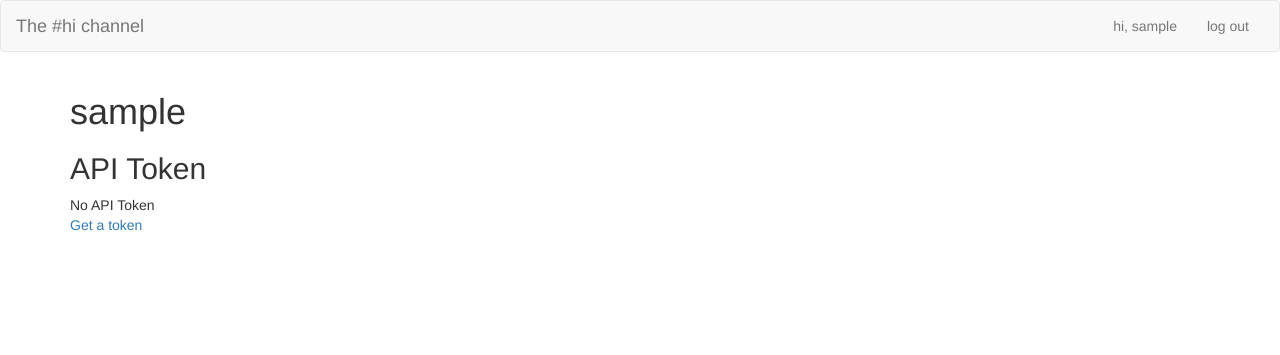
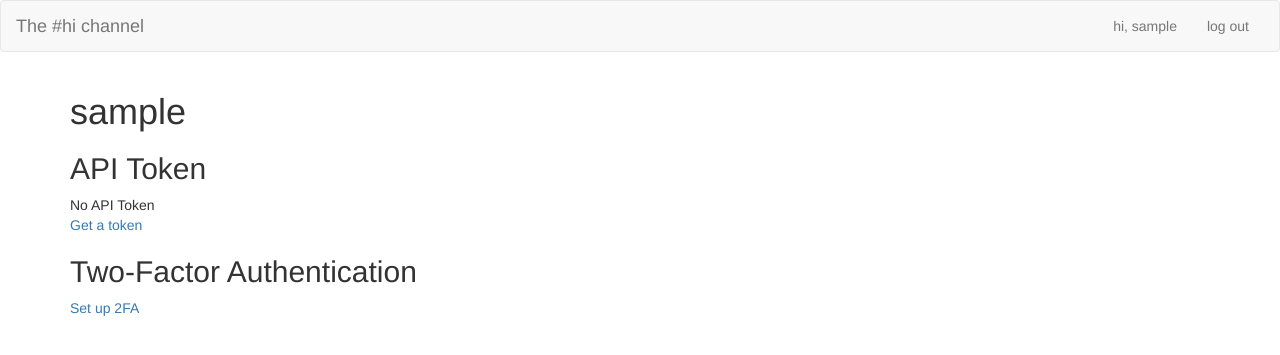
Before and after one commit to stvnrlly/thehichannel, a Django app: page /account/profile/ in a window 1280 px wide. Shown: the top 355 px of the page. Run offline with Django 3.2, Linux system fonts and the light colour scheme; the visitor is signed in with stand-in values (Sample User, id 1); data that the repository does not hold is empty; parts of the project's set-up code (start-up, migrations or seed data) failed here and were passed over; some libraries are stand-ins or nearby versions.

Commit message:
2fa template

```diff
--- a/thehichannel/templates/thehichannel/profile.html
+++ b/thehichannel/templates/thehichannel/profile.html
@@ -15,6 +15,15 @@
   </div>
   <a class="usa-button" href="/account/refresh_token/">Get a token</a>
   {% endif %}
+  <h2>Two-Factor Authentication</h2>
+  {% if user.totpdevice_set.all %}
+  <div class="">
+    <a href="/account/two_factor/">View settings</a>
+  </div>
+  {% else %}
+  <div class="">
+    <a href="/account/two_factor/setup/">Set up 2FA</a>
+  </div>
+  {% endif %}
 </div>
 {% endblock %}
-0
--- /dev/null
+++ b/thehichannel/templates/two_factor/_base.html
@@ -0,0 +1 @@
+{% extends "thehichannel/base.html" %}
```
